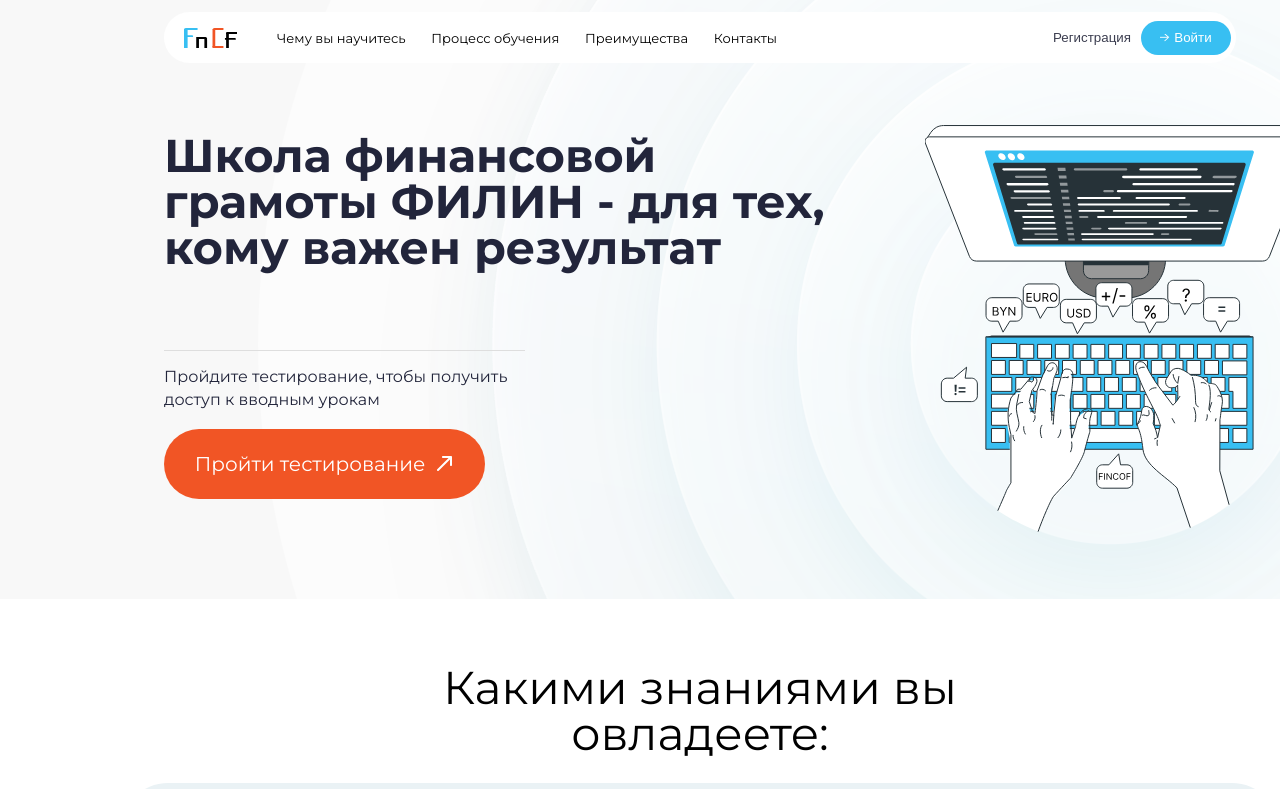
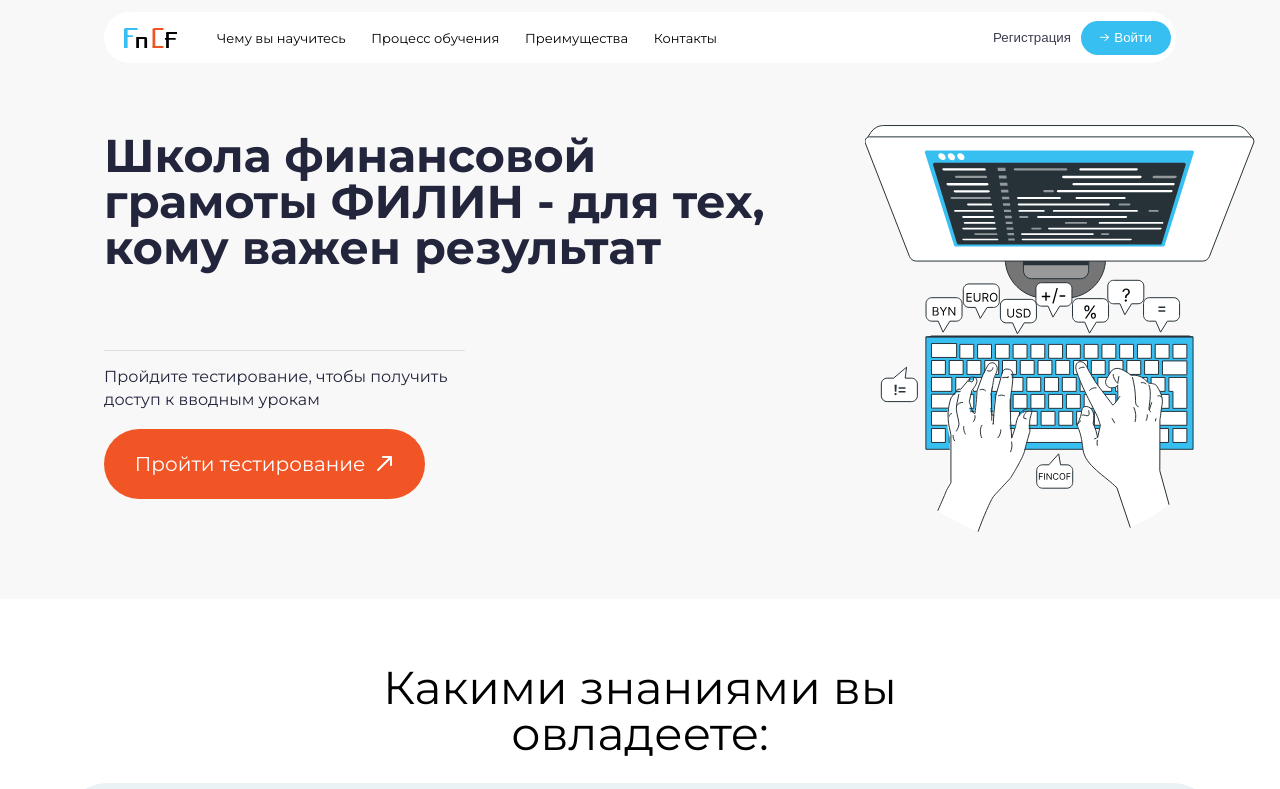
Before and after one commit to Liolikmolo/FinLitProj, a Next.js app in the folder front/: page / in a window 1280 px wide. Shown: the top 789 px of the page. Built offline with nearby package versions, Linux system fonts and the light colour scheme.

Commit message:
soem fixes

```diff
--- a/front/src/app/globals.scss
+++ b/front/src/app/globals.scss
@@ -1,4 +1,4 @@
 body {
-	width: 1400px;
+	max-width: 1400px;
 	margin: 0 auto;
 }
--- a/front/src/pages/landing-page/ui/landing-page.module.scss
+++ b/front/src/pages/landing-page/ui/landing-page.module.scss
@@ -13,3 +13,10 @@
 	max-width: 1160px;
 	margin: 0 auto;
 }
+
+@media (max-width: 1430px) {
+	.wrapper {
+		background: none;
+		background-color: #f8f8f8;
+	}
+}
```
